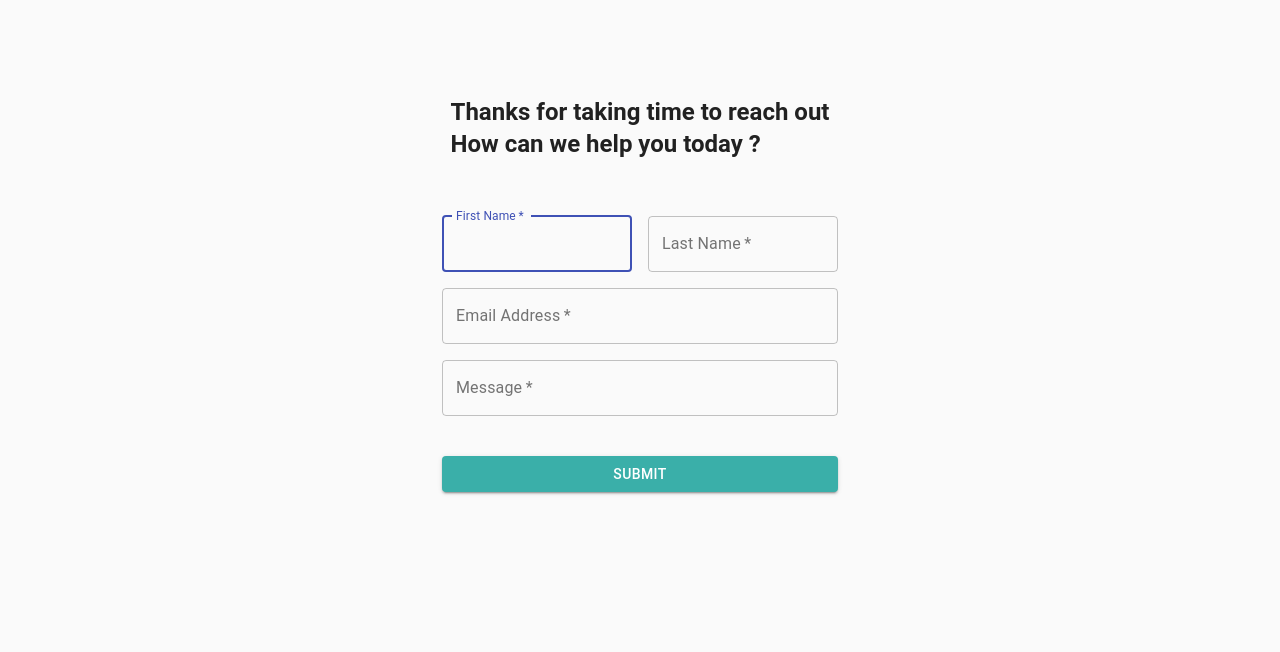
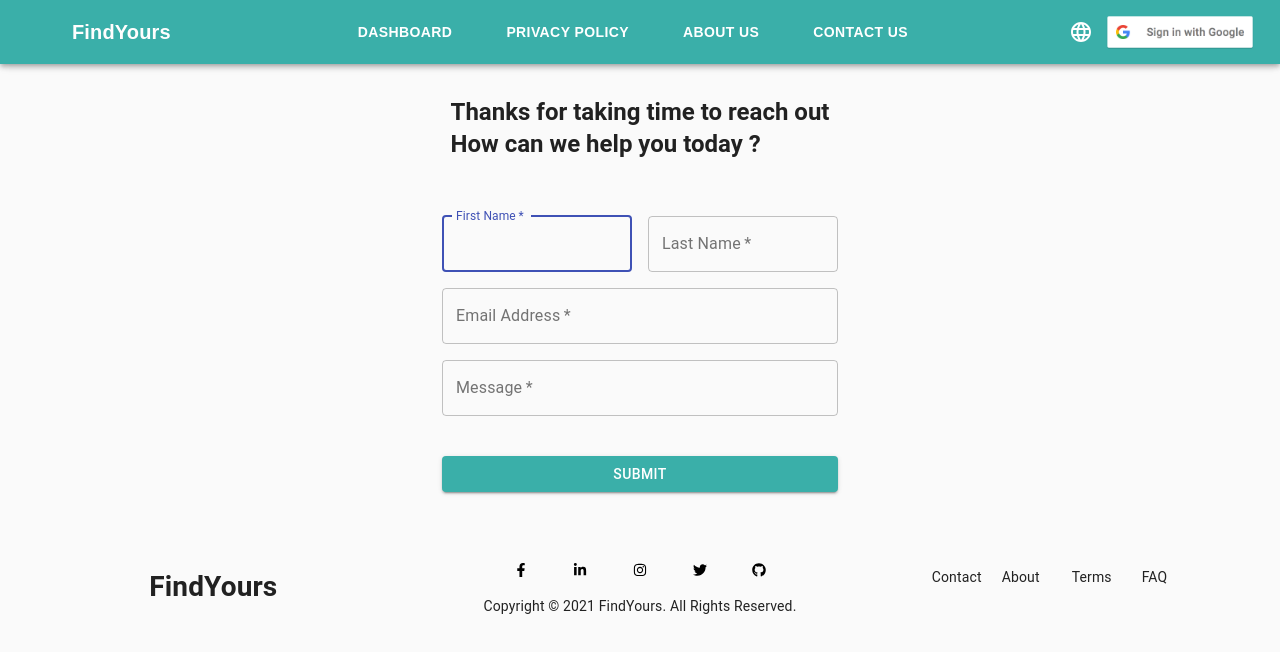
Before and after one commit to ZhinAbubakr/find_yours, a React (Create React App) app: page / in a window 1280 px wide. Shown: the top 652 px of the page. Built offline with nearby package versions, Linux system fonts and the light colour scheme.

Commit message:
contact us page fixed comments Fixes #24

```diff
--- a/src/App.js
+++ b/src/App.js
@@ -1,8 +1,12 @@
-import ContactUs from './components/ContactUs/contactUs'
+import ContactUs from './components/ContactUs/ContactUs'
+import Navbar from './components/Navbar/Navbar'
+import Footer from './components/Footer/Footer'
 function App() {
 	return (
 		<div>
+			<Navbar/>
 			<ContactUs/>
+			<Footer/>
 		</div>
 	)
 }
--- /dev/null
+++ b/src/components/ContactUs/Style.js
@@ -0,0 +1,22 @@
+import { makeStyles } from '@material-ui/core/styles';
+
+const useStyles = makeStyles((theme) => ({
+    paper: {
+      marginTop: theme.spacing(8),
+      display: 'flex',
+      flexDirection: 'column',
+      alignItems: 'center',
+    },
+
+    form: {
+      width: '100%', // Fix IE 11 issue.
+      marginTop: theme.spacing(3),
+    },
+    submit: {
+      margin: theme.spacing(3, 0, 2),
+      backgroundColor:"#3AAFA9",
+      color:"white"
+    },
+  }));
+
+  export {useStyles}
--- a/src/components/ContactUs/contactUs.jsx
+++ b/src/components/ContactUs/contactUs.jsx
@@ -1,27 +1,9 @@
 import React from 'react';
-import {Button,CssBaseline,TextField,Grid,Box,Typography,makeStyles,Container} from '@material-ui/core';
+import {Button,CssBaseline,TextField,Grid,Box,Typography,Container} from '@material-ui/core';
+import {useStyles} from './Style.js'
 
 
-const useStyles = makeStyles((theme) => ({
-  paper: {
-    marginTop: theme.spacing(8),
-    display: 'flex',
-    flexDirection: 'column',
-    alignItems: 'center',
-  },
-
-  form: {
-    width: '100%', // Fix IE 11 issue.
-    marginTop: theme.spacing(3),
-  },
-  submit: {
-    margin: theme.spacing(3, 0, 2),
-    backgroundColor:"#3AAFA9",
-    color:"white"
-  },
-}));
-
-export default function contactUs() {
+export default function ContactUs() {
   const classes = useStyles();
 
   return (
```
